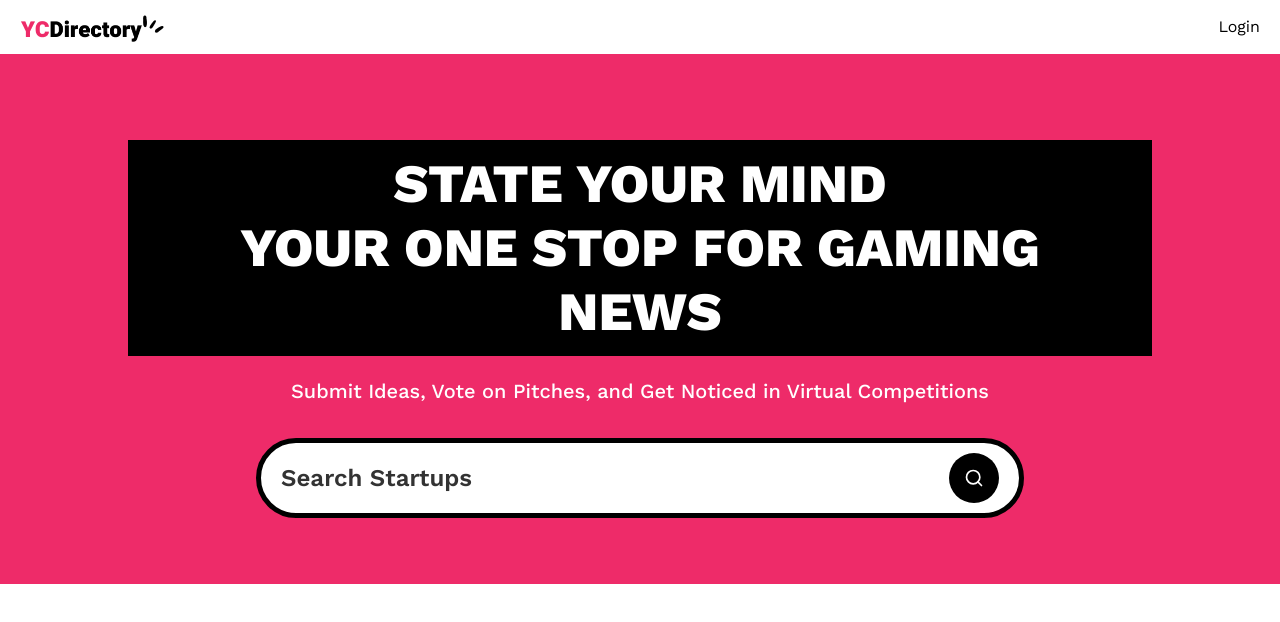
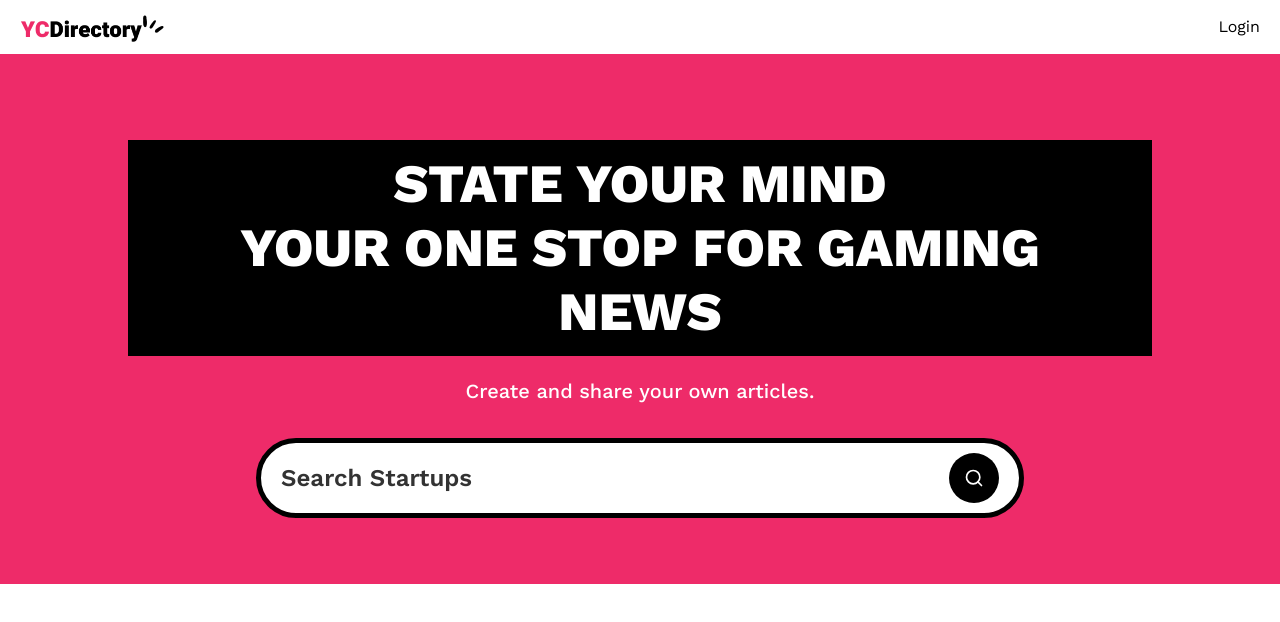
Before and after one commit to Eric-Mai-25/NextDeploy, a Next.js app: page / in a window 1280 px wide. Shown: the top 622 px of the page. Built offline with nearby package versions, Linux system fonts and the light colour scheme; no server answers.

Commit message:
Descriptions" git push

```diff
--- a/app/(root)/page.tsx
+++ b/app/(root)/page.tsx
@@ -10,7 +10,7 @@ export default async function Home({searchParams}: {
     <>
       <section className="pink_container">
         <h1 className="heading">State your mind<br /> Your One stop for gaming news</h1>
-        <p className="sub-heading !max-w-3xl"> Submit Ideas, Vote on Pitches, and Get Noticed in Virtual Competitions</p>
+        <p className="sub-heading !max-w-3xl"> Create and share your own articles.</p>
         <SearchForm query={query}/>
       </section>
     </>
```
